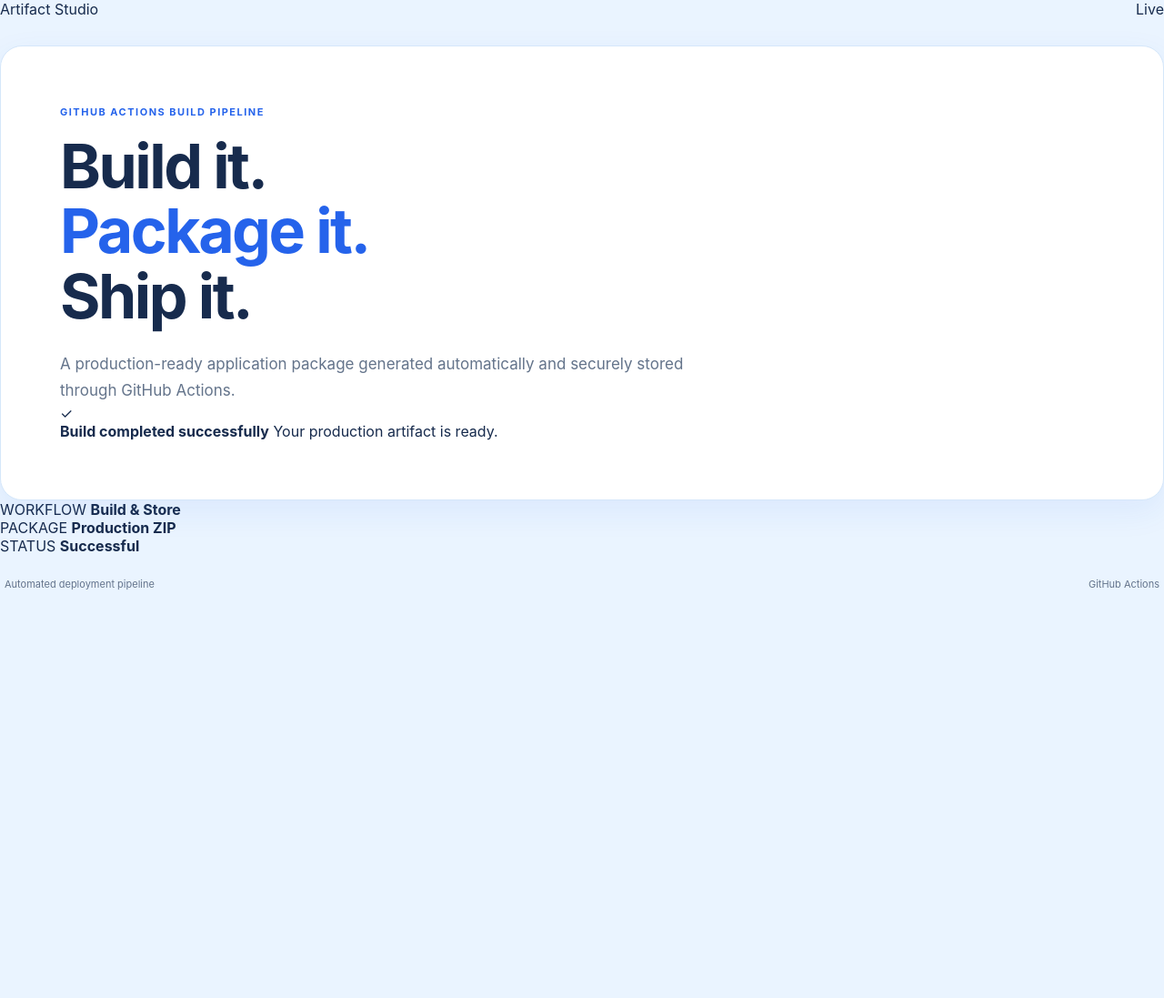
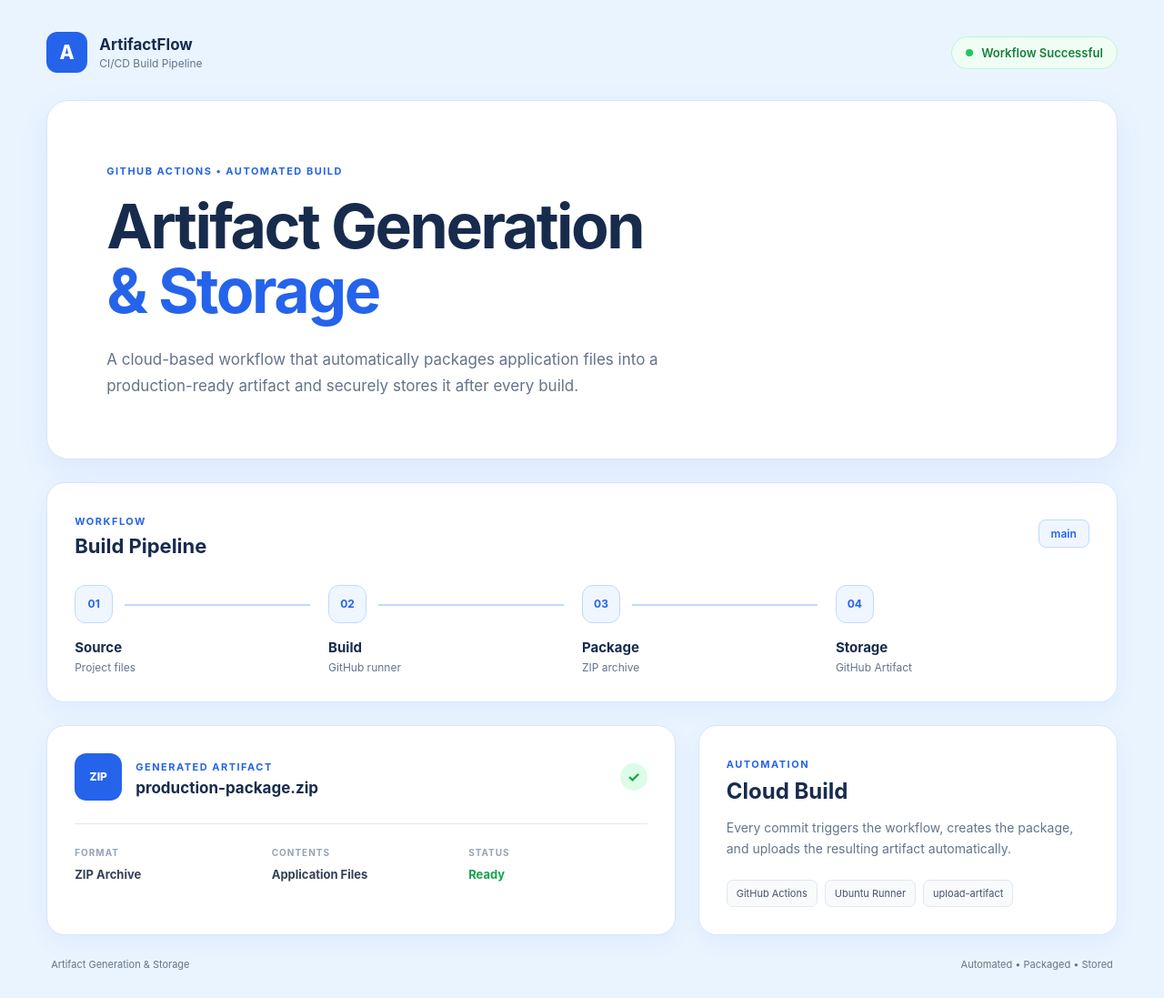
Before and after one commit to LogicNinja/Artifact-Generation-and-Storage, a plain HTML site: page app/index.html in a window 1280 px wide. Shown: the whole page at 91% size. Before the commit the page ends 800 px from the top, so only its background shows below. Drawn offline with Linux system fonts and the light colour scheme.

Commit message:
UPDATED INDEX.HTML

```diff
--- a/app/index.html
+++ b/app/index.html
@@ -1,89 +1,181 @@
 <!DOCTYPE html>
 <html lang="en">
+
 <head>
     <meta charset="UTF-8">
     <meta name="viewport" content="width=device-width, initial-scale=1.0">
-    <meta name="description" content="GitHub Actions artifact generation and storage demo">
-    <title>Artifact Studio</title>
-    <link rel="stylesheet" href="./style.css">
+
+    <title>Artifact Generation & Storage</title>
+
+    <link rel="stylesheet" href="style.css">
 </head>
 
 <body>
-    <div class="background">
-        <div class="glow glow-one"></div>
-        <div class="glow glow-two"></div>
-    </div>
 
-    <main class="card">
+    <main class="page">
+
         <header class="header">
-            <div class="brand">
-                <div class="brand-mark">
-                    <span></span>
-                    <span></span>
-                    <span></span>
+            <div class="logo">
+                <div class="logo-icon">A</div>
+                <div>
+                    <h2>ArtifactFlow</h2>
+                    <span>CI/CD Build Pipeline</span>
                 </div>
-                <span>Artifact Studio</span>
             </div>
 
-            <div class="badge">
-                <span class="badge-dot"></span>
-                Live
+            <div class="status">
+                <span class="status-dot"></span>
+                Workflow Successful
             </div>
         </header>
 
+
         <section class="hero">
-            <div class="eyebrow">
-                <span>GITHUB ACTIONS</span>
-                <span class="line"></span>
-                <span>BUILD PIPELINE</span>
+
+            <div class="hero-content">
+
+                <span class="eyebrow">GITHUB ACTIONS • AUTOMATED BUILD</span>
+
+                <h1>
+                    Artifact Generation
+                    <span>& Storage</span>
+                </h1>
+
+                <p>
+                    A cloud-based workflow that automatically packages
+                    application files into a production-ready artifact
+                    and securely stores it after every build.
+                </p>
+
             </div>
 
-            <h1>
-                Build it.
-                <span>Package it.</span>
-                Ship it.
-            </h1>
-
-            <p class="description">
-                A production-ready application package generated automatically
-                and securely stored through GitHub Actions.
-            </p>
-
-            <div class="success">
-                <div class="success-icon">✓</div>
-                <div>
-                    <strong>Build completed successfully</strong>
-                    <span>Your production artifact is ready.</span>
-                </div>
-            </div>
         </section>
 
-        <section class="stats">
-            <div class="stat">
-                <span class="label">WORKFLOW</span>
-                <strong>Build & Store</strong>
+
+        <section class="pipeline-section">
+
+            <div class="section-heading">
+                <div>
+                    <span class="small-label">WORKFLOW</span>
+                    <h3>Build Pipeline</h3>
+                </div>
+
+                <span class="branch">main</span>
             </div>
 
-            <div class="divider"></div>
 
-            <div class="stat">
-                <span class="label">PACKAGE</span>
-                <strong>Production ZIP</strong>
+            <div class="pipeline">
+
+                <div class="pipeline-step">
+                    <div class="step-icon">01</div>
+                    <div class="step-line"></div>
+
+                    <h4>Source</h4>
+                    <p>Project files</p>
+                </div>
+
+
+                <div class="pipeline-step">
+                    <div class="step-icon">02</div>
+                    <div class="step-line"></div>
+
+                    <h4>Build</h4>
+                    <p>GitHub runner</p>
+                </div>
+
+
+                <div class="pipeline-step">
+                    <div class="step-icon">03</div>
+                    <div class="step-line"></div>
+
+                    <h4>Package</h4>
+                    <p>ZIP archive</p>
+                </div>
+
+
+                <div class="pipeline-step">
+                    <div class="step-icon">04</div>
+
+                    <h4>Storage</h4>
+                    <p>GitHub Artifact</p>
+                </div>
+
             </div>
 
-            <div class="divider"></div>
-
-            <div class="stat">
-                <span class="label">STATUS</span>
-                <strong class="status-text">Successful</strong>
-            </div>
         </section>
 
-        <footer class="footer">
-            <span>Automated deployment pipeline</span>
-            <span class="footer-dot"></span>
-            <span>GitHub Actions</span>
+
+        <section class="details">
+
+            <div class="artifact-card">
+
+                <div class="card-top">
+                    <div class="file-icon">ZIP</div>
+
+                    <div>
+                        <span class="small-label">GENERATED ARTIFACT</span>
+                        <h3>production-package.zip</h3>
+                    </div>
+
+                    <div class="check">✓</div>
+                </div>
+
+                <div class="card-divider"></div>
+
+                <div class="file-details">
+
+                    <div>
+                        <span>FORMAT</span>
+                        <strong>ZIP Archive</strong>
+                    </div>
+
+                    <div>
+                        <span>CONTENTS</span>
+                        <strong>Application Files</strong>
+                    </div>
+
+                    <div>
+                        <span>STATUS</span>
+                        <strong class="green">Ready</strong>
+                    </div>
+
+                </div>
+
+            </div>
+
+
+            <div class="info-card">
+
+                <span class="small-label">AUTOMATION</span>
+
+                <h3>Cloud Build</h3>
+
+                <p>
+                    Every commit triggers the workflow,
+                    creates the package, and uploads the
+                    resulting artifact automatically.
+                </p>
+
+                <div class="tech-list">
+                    <span>GitHub Actions</span>
+                    <span>Ubuntu Runner</span>
+                    <span>upload-artifact</span>
+                </div>
+
+            </div>
+
+        </section>
+
+
+        <footer>
+
+            <span>Artifact Generation & Storage</span>
+
+            <span>Automated • Packaged • Stored</span>
+
         </footer>
+
     </main>
+
 </body>
 </html>
```
